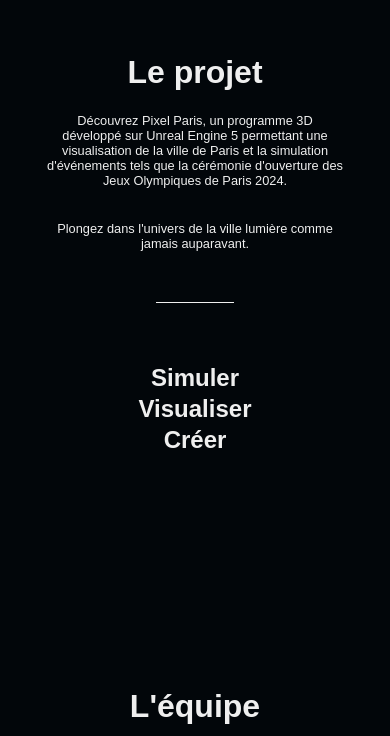
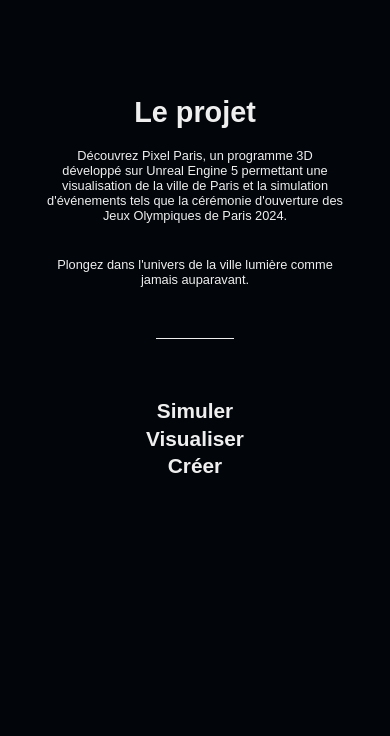
Before and after one commit to JehanneDussert/pixelParis, a React (Create React App) app: page / in a window 390 px wide. Shown: the part 1048-1784 px from the top of the page. Built offline with nearby package versions, Linux system fonts and the light colour scheme.

Commit message:
Fix team page while screen < 600px

```diff
--- a/src/styles/App.css
+++ b/src/styles/App.css
@@ -224,8 +224,10 @@ html {
 
 @media only screen and (max-width: 600px) {
   .title {
-  font-size: 2em;
+    font-size: 1.8em;
+    padding-top: 8vh;
   }
+
   .subtitle {
     font-size: 0.8em;
     margin: 0vh 12vw 0vh 12vw;
@@ -234,7 +236,7 @@ html {
 
   .description {
     width: 80%;
-    font-size: 1.5em;
+    font-size: 1.3em;
     text-align: center;
     margin: auto;
   }
```
